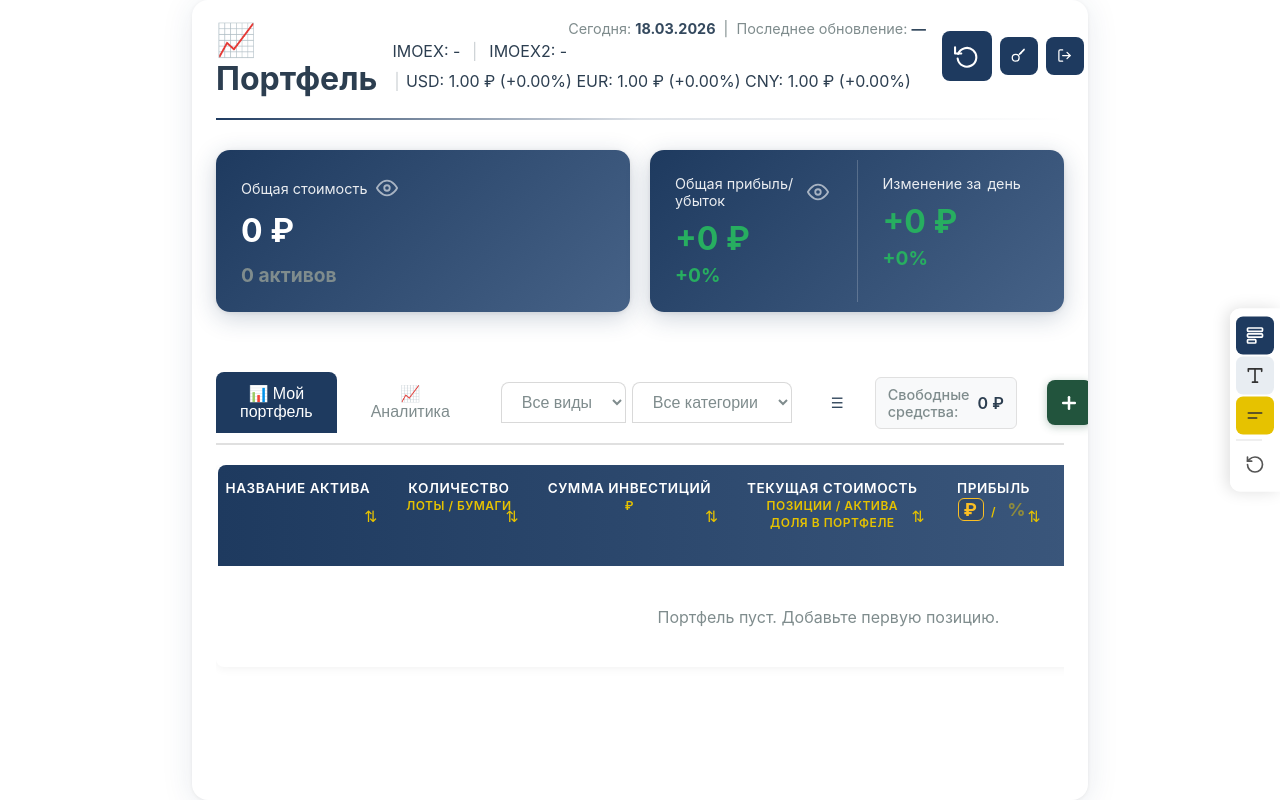
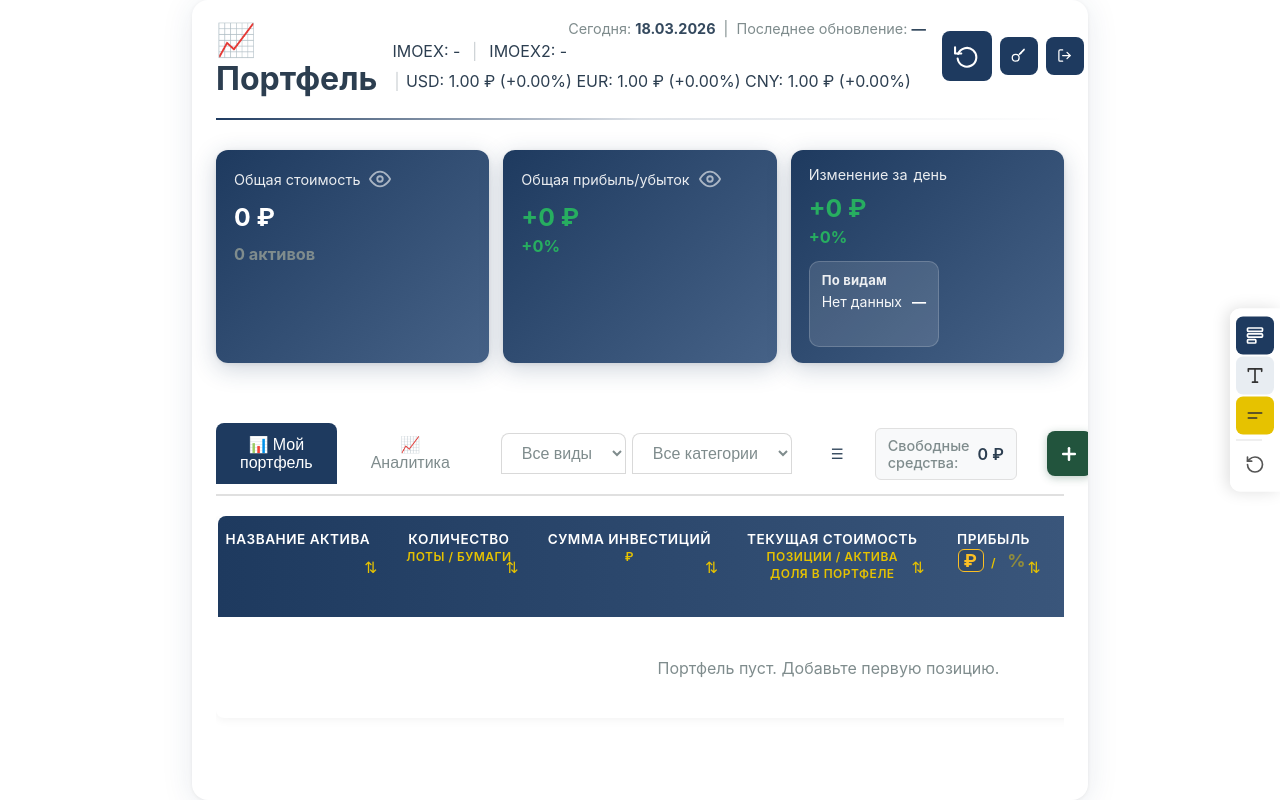
Before and after one commit to rv1n/rv1n.github.io, a Flask app: page / in a window 1280 px wide. Run offline with Flask 3, Linux system fonts and the light colour scheme; a user stored in the database is signed in; data comes from the database, SQL or seed files in the repository; data that the repository does not hold is empty.

Commit message:
сортировка

```diff
--- a/static/css/style.css
+++ b/static/css/style.css
@@ -339,6 +339,92 @@ header h1 {
     grid-template-columns: repeat(auto-fit, minmax(250px, 1fr));
     gap: 20px;
     margin-bottom: 30px;
+}
+
+/* Быстрый взгляд: компактные панели сверху */
+.portfolio-summary.portfolio-summary-quicklook {
+    grid-template-columns: repeat(3, minmax(210px, 1fr));
+    gap: 14px;
+}
+
+.summary-card.summary-card-compact {
+    padding: 16px 18px;
+    border-radius: 12px;
+}
+
+.summary-card.summary-card-compact .summary-value {
+    font-size: 1.55em;
+    margin-bottom: 4px;
+}
+
+.summary-card.summary-card-compact .summary-percent,
+.summary-card.summary-card-compact .summary-count {
+    font-size: 1.02em;
+}
+
+.summary-card-change {
+    display: grid;
+    grid-template-columns: 1fr 200px;
+    gap: 14px;
+    align-items: start;
+}
+
+.summary-change-side {
+    background: rgba(255, 255, 255, 0.12);
+    border: 1px solid rgba(255, 255, 255, 0.18);
+    border-radius: 10px;
+    padding: 10px 12px;
+    min-height: 86px;
+}
+
+.summary-side-title {
+    font-size: 0.82em;
+    font-weight: 700;
+    opacity: 0.9;
+    margin-bottom: 6px;
+    letter-spacing: 0.2px;
+}
+
+.summary-type-changes {
+    display: flex;
+    flex-direction: column;
+    gap: 6px;
+}
+
+.summary-type-change-row {
+    display: flex;
+    align-items: baseline;
+    justify-content: space-between;
+    gap: 10px;
+    font-size: 0.88em;
+    line-height: 1.15;
+}
+
+.summary-type-change-name {
+    flex: 1;
+    min-width: 0;
+    overflow: hidden;
+    text-overflow: ellipsis;
+    white-space: nowrap;
+    opacity: 0.95;
+}
+
+.summary-type-change-value {
+    font-variant-numeric: tabular-nums;
+    white-space: nowrap;
+    font-weight: 700;
+}
+
+@media (max-width: 768px) {
+    .portfolio-summary.portfolio-summary-quicklook {
+        grid-template-columns: 1fr;
+    }
+    .summary-card-change {
+        grid-template-columns: 1fr;
+    }
+    .summary-change-side {
+        margin-top: 10px;
+    }
 }
 
 /* Мониторинг сервера */
--- a/templates/index.html
+++ b/templates/index.html
@@ -100,9 +100,9 @@
         </div>
     </div>
 
-        <!-- Сводка портфеля -->
-        <div class="portfolio-summary" id="portfolio-summary">
-            <div class="summary-card">
+        <!-- Сводка портфеля (быстрый взгляд) -->
+        <div class="portfolio-summary portfolio-summary-quicklook" id="portfolio-summary">
+            <div class="summary-card summary-card-compact">
                 <div class="summary-label">
                     Общая стоимость
                     <button class="summary-toggle-btn" id="toggle-value-btn" onclick="toggleSummaryField('value')" title="Скрыть/показать"><svg viewBox="0 0 24 24" xmlns="http://www.w3.org/2000/svg"><path d="M1 12s4-8 11-8 11 8 11 8-4 8-11 8-11-8-11-8z"/><circle cx="12" cy="12" r="3"/></svg></button>
@@ -110,8 +110,8 @@
                 <div class="summary-value" id="total-value">0 ₽</div>
                 <div class="summary-count" id="total-count">0 активов</div>
             </div>
-                <div class="summary-card summary-card-split">
-                <div class="summary-card-half">
+
+            <div class="summary-card summary-card-compact">
                 <div class="summary-label">
                     Общая прибыль/убыток
                     <button class="summary-toggle-btn" id="toggle-pnl-btn" onclick="toggleSummaryField('pnl')" title="Скрыть/показать"><svg viewBox="0 0 24 24" xmlns="http://www.w3.org/2000/svg"><path d="M1 12s4-8 11-8 11 8 11 8-4 8-11 8-11-8-11-8z"/><circle cx="12" cy="12" r="3"/></svg></button>
@@ -119,13 +119,18 @@
                 <div class="summary-value" id="total-pnl">0 ₽</div>
                 <div class="summary-percent" id="total-pnl-percent">0%</div>
             </div>
-                <div class="summary-card-divider"></div>
-                <div class="summary-card-half">
+
+            <div class="summary-card summary-card-compact summary-card-change">
+                <div class="summary-change-main">
                     <div class="summary-label">
                         Изменение за <span id="summary-change-period-label">день</span>
                     </div>
                     <div class="summary-value" id="total-price-change">0 ₽</div>
                     <div class="summary-percent" id="total-price-change-percent">0%</div>
+                </div>
+                <div class="summary-change-side" aria-label="Изменение по видам активов">
+                    <div class="summary-side-title">По видам</div>
+                    <div id="summary-type-changes" class="summary-type-changes"></div>
                 </div>
             </div>
         </div>
```
Also changed, not shown: static/js/main.js. Lines whose indentation alone changed are shown as unchanged.
